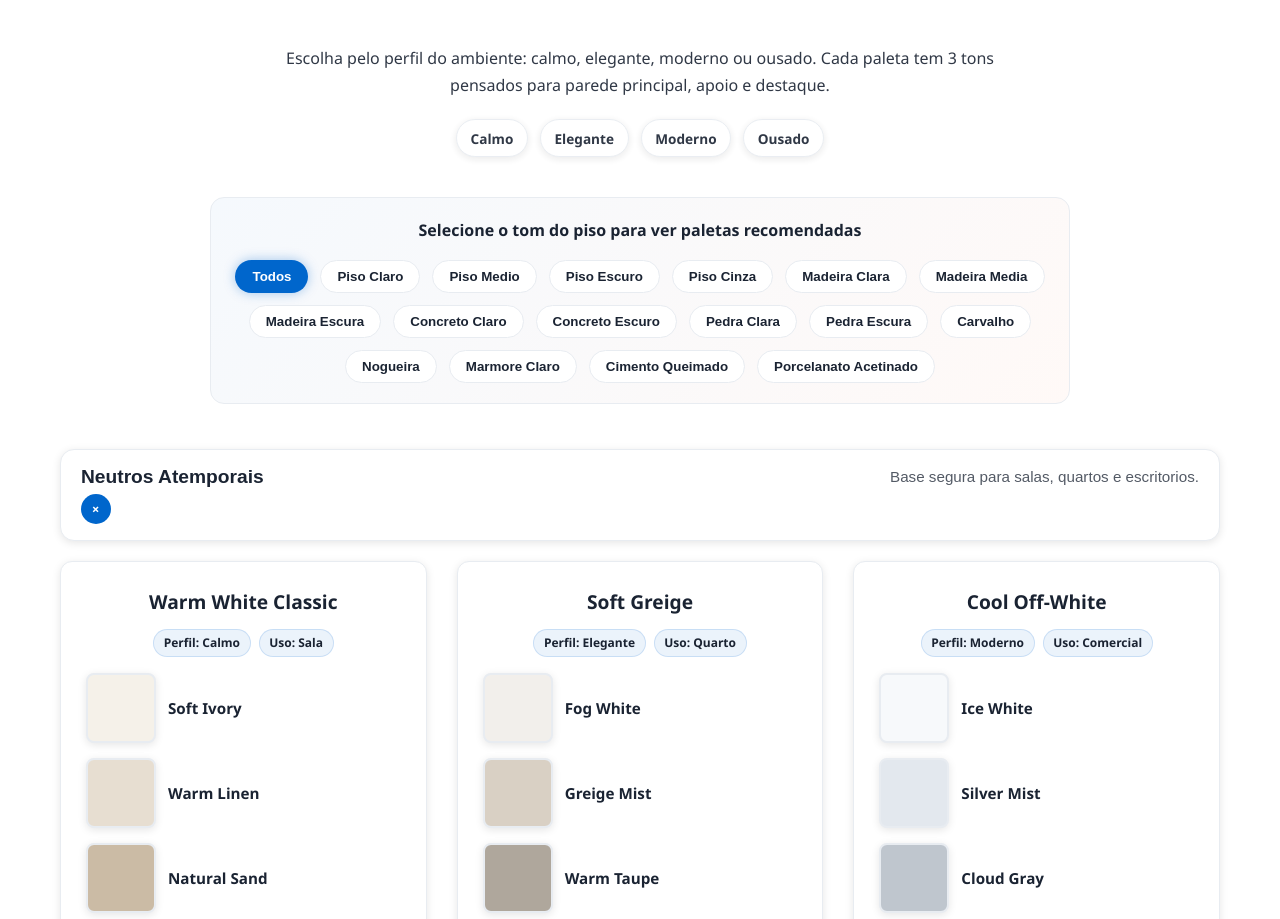
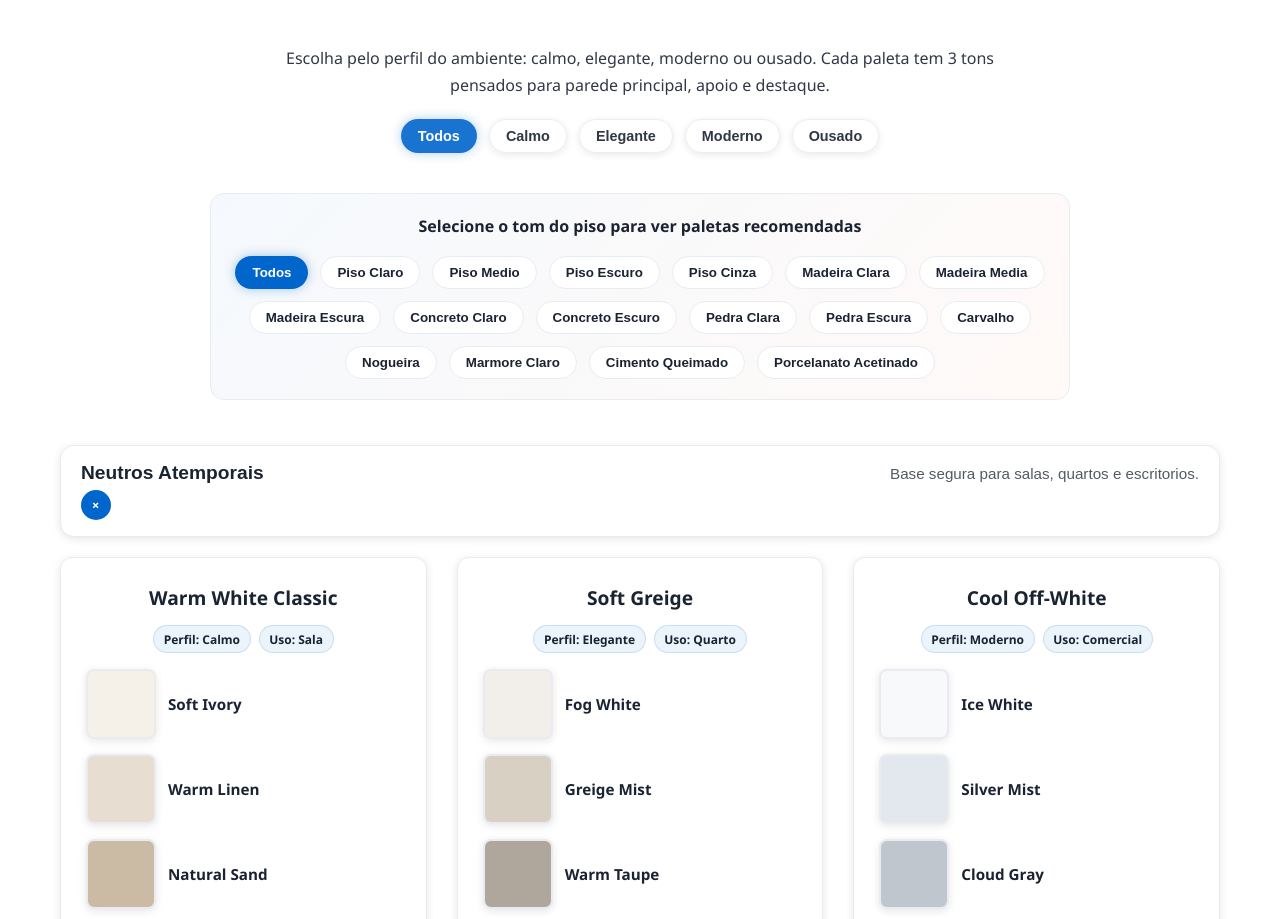
Before and after one commit to limageorgio/painter, a website: page index.html in a window 1280 px wide. Shown: the part 5965-6884 px from the top of the page. Drawn offline with nearby package versions, Linux system fonts and the light colour scheme.

Commit message:
Add profile filtering functionality to palette selection and enhance profile chip styles

```diff
--- a/index.html
+++ b/index.html
@@ -470,11 +470,12 @@
 
             <div class="palettes-intro">
                 <p>Escolha pelo perfil do ambiente: calmo, elegante, moderno ou ousado. Cada paleta tem 3 tons pensados para parede principal, apoio e destaque.</p>
-                <div class="palette-profiles">
-                    <span class="profile-chip">Calmo</span>
-                    <span class="profile-chip">Elegante</span>
-                    <span class="profile-chip">Moderno</span>
-                    <span class="profile-chip">Ousado</span>
+                <div class="palette-profiles" role="group" aria-label="Filtro por perfil do ambiente">
+                    <button type="button" class="profile-chip is-active" data-profile="all" aria-pressed="true">Todos</button>
+                    <button type="button" class="profile-chip" data-profile="calmo" aria-pressed="false">Calmo</button>
+                    <button type="button" class="profile-chip" data-profile="elegante" aria-pressed="false">Elegante</button>
+                    <button type="button" class="profile-chip" data-profile="moderno" aria-pressed="false">Moderno</button>
+                    <button type="button" class="profile-chip" data-profile="ousado" aria-pressed="false">Ousado</button>
                 </div>
             </div>
 
@@ -509,7 +510,7 @@
                 </button>
                 <div class="palette-accordion-panel" hidden>
                     <div class="palettes-grid">
-                    <div class="palette-card" data-floor="claro medio madeira-clara carvalho pedra-clara marmore-claro porcelanato-acetinado">
+                    <div class="palette-card" data-floor="claro medio madeira-clara carvalho pedra-clara marmore-claro porcelanato-acetinado" data-profile="calmo">
                         <div class="palette-name">Warm White Classic</div>
                         <div class="palette-tags">
                             <span class="tag">Perfil: Calmo</span>
@@ -531,7 +532,7 @@
                         </div>
                     </div>
 
-                    <div class="palette-card" data-floor="claro medio madeira-clara carvalho concreto-claro cimento-queimado porcelanato-acetinado">
+                    <div class="palette-card" data-floor="claro medio madeira-clara carvalho concreto-claro cimento-queimado porcelanato-acetinado" data-profile="elegante">
                         <div class="palette-name">Soft Greige</div>
                         <div class="palette-tags">
                             <span class="tag">Perfil: Elegante</span>
@@ -553,7 +554,7 @@
                         </div>
                     </div>
 
-                    <div class="palette-card" data-floor="claro cinza concreto-claro pedra-clara marmore-claro cimento-queimado">
+                    <div class="palette-card" data-floor="claro cinza concreto-claro pedra-clara marmore-claro cimento-queimado" data-profile="moderno">
                         <div class="palette-name">Cool Off-White</div>
                         <div class="palette-tags">
                             <span class="tag">Perfil: Moderno</span>
@@ -575,7 +576,7 @@
                         </div>
                     </div>
 
-                    <div class="palette-card" data-floor="claro medio madeira-clara madeira-media carvalho porcelanato-acetinado">
+                    <div class="palette-card" data-floor="claro medio madeira-clara madeira-media carvalho porcelanato-acetinado" data-profile="calmo">
                         <div class="palette-name">Linen Beige</div>
                         <div class="palette-tags">
                             <span class="tag">Perfil: Calmo</span>
@@ -608,7 +609,7 @@
                 </button>
                 <div class="palette-accordion-panel" hidden>
                     <div class="palettes-grid">
-                    <div class="palette-card" data-floor="medio escuro madeira-media madeira-escura pedra-escura nogueira">
+                    <div class="palette-card" data-floor="medio escuro madeira-media madeira-escura pedra-escura nogueira" data-profile="elegante">
                         <div class="palette-name">Earthy Clay</div>
                         <div class="palette-tags">
                             <span class="tag">Perfil: Elegante</span>
@@ -630,7 +631,7 @@
                         </div>
                     </div>
 
-                    <div class="palette-card" data-floor="medio escuro madeira-media madeira-escura nogueira">
+                    <div class="palette-card" data-floor="medio escuro madeira-media madeira-escura nogueira" data-profile="calmo">
                         <div class="palette-name">Sage Retreat</div>
                         <div class="palette-tags">
                             <span class="tag">Perfil: Calmo</span>
@@ -652,7 +653,7 @@
                         </div>
                     </div>
 
-                    <div class="palette-card" data-floor="claro medio madeira-clara pedra-clara marmore-claro porcelanato-acetinado">
+                    <div class="palette-card" data-floor="claro medio madeira-clara pedra-clara marmore-claro porcelanato-acetinado" data-profile="calmo">
                         <div class="palette-name">Desert Sand</div>
                         <div class="palette-tags">
                             <span class="tag">Perfil: Calmo</span>
@@ -674,7 +675,7 @@
                         </div>
                     </div>
 
-                    <div class="palette-card" data-floor="medio escuro madeira-media madeira-escura pedra-escura nogueira">
+                    <div class="palette-card" data-floor="medio escuro madeira-media madeira-escura pedra-escura nogueira" data-profile="elegante">
                         <div class="palette-name">Olive Grove</div>
                         <div class="palette-tags">
                             <span class="tag">Perfil: Elegante</span>
@@ -707,7 +708,7 @@
                 </button>
                 <div class="palette-accordion-panel" hidden>
                     <div class="palettes-grid">
-                    <div class="palette-card" data-floor="claro medio madeira-clara pedra-clara concreto-claro marmore-claro porcelanato-acetinado">
+                    <div class="palette-card" data-floor="claro medio madeira-clara pedra-clara concreto-claro marmore-claro porcelanato-acetinado" data-profile="calmo">
                         <div class="palette-name">Coastal Breeze</div>
                         <div class="palette-tags">
                             <span class="tag">Perfil: Calmo</span>
@@ -729,7 +730,7 @@
                         </div>
                     </div>
 
-                    <div class="palette-card" data-floor="medio escuro madeira-media madeira-escura concreto-escuro cimento-queimado nogueira">
+                    <div class="palette-card" data-floor="medio escuro madeira-media madeira-escura concreto-escuro cimento-queimado nogueira" data-profile="elegante">
                         <div class="palette-name">Harbor Blue</div>
                         <div class="palette-tags">
                             <span class="tag">Perfil: Elegante</span>
@@ -751,7 +752,7 @@
                         </div>
                     </div>
 
-                    <div class="palette-card" data-floor="claro medio madeira-clara pedra-clara marmore-claro porcelanato-acetinado">
+                    <div class="palette-card" data-floor="claro medio madeira-clara pedra-clara marmore-claro porcelanato-acetinado" data-profile="calmo">
                         <div class="palette-name">Sea Glass</div>
                         <div class="palette-tags">
                             <span class="tag">Perfil: Calmo</span>
@@ -773,7 +774,7 @@
                         </div>
                     </div>
 
-                    <div class="palette-card" data-floor="medio cinza concreto-claro pedra-clara cimento-queimado">
+                    <div class="palette-card" data-floor="medio cinza concreto-claro pedra-clara cimento-queimado" data-profile="moderno">
                         <div class="palette-name">Cape Cod Gray</div>
                         <div class="palette-tags">
                             <span class="tag">Perfil: Moderno</span>
@@ -806,7 +807,7 @@
                 </button>
                 <div class="palette-accordion-panel" hidden>
                     <div class="palettes-grid">
-                    <div class="palette-card" data-floor="medio escuro madeira-escura concreto-escuro pedra-escura nogueira cimento-queimado">
+                    <div class="palette-card" data-floor="medio escuro madeira-escura concreto-escuro pedra-escura nogueira cimento-queimado" data-profile="elegante">
                         <div class="palette-name">Colonial Brick</div>
                         <div class="palette-tags">
                             <span class="tag">Perfil: Elegante</span>
@@ -828,7 +829,7 @@
                         </div>
                     </div>
 
-                    <div class="palette-card" data-floor="medio madeira-media carvalho porcelanato-acetinado">
+                    <div class="palette-card" data-floor="medio madeira-media carvalho porcelanato-acetinado" data-profile="elegante">
                         <div class="palette-name">Craftsman Warmth</div>
                         <div class="palette-tags">
                             <span class="tag">Perfil: Elegante</span>
@@ -850,7 +851,7 @@
                         </div>
                     </div>
 
-                    <div class="palette-card" data-floor="medio escuro madeira-escura pedra-escura nogueira">
+                    <div class="palette-card" data-floor="medio escuro madeira-escura pedra-escura nogueira" data-profile="elegante">
                         <div class="palette-name">Traditional Navy</div>
                         <div class="palette-tags">
                             <span class="tag">Perfil: Elegante</span>
@@ -872,7 +873,7 @@
                         </div>
                     </div>
 
-                    <div class="palette-card" data-floor="claro medio concreto-claro pedra-clara marmore-claro porcelanato-acetinado">
+                    <div class="palette-card" data-floor="claro medio concreto-claro pedra-clara marmore-claro porcelanato-acetinado" data-profile="calmo">
                         <div class="palette-name">Historic Cream</div>
                         <div class="palette-tags">
                             <span class="tag">Perfil: Calmo</span>
@@ -905,7 +906,7 @@
                 </button>
                 <div class="palette-accordion-panel" hidden>
                     <div class="palettes-grid">
-                    <div class="palette-card" data-floor="claro cinza concreto-claro pedra-clara marmore-claro cimento-queimado">
+                    <div class="palette-card" data-floor="claro cinza concreto-claro pedra-clara marmore-claro cimento-queimado" data-profile="moderno">
                         <div class="palette-name">Urban Minimal</div>
                         <div class="palette-tags">
                             <span class="tag">Perfil: Moderno</span>
@@ -927,7 +928,7 @@
                         </div>
                     </div>
 
-                    <div class="palette-card" data-floor="medio cinza concreto-escuro pedra-escura cimento-queimado">
+                    <div class="palette-card" data-floor="medio cinza concreto-escuro pedra-escura cimento-queimado" data-profile="moderno">
                         <div class="palette-name">Concrete Loft</div>
                         <div class="palette-tags">
                             <span class="tag">Perfil: Moderno</span>
@@ -949,7 +950,7 @@
                         </div>
                     </div>
 
-                    <div class="palette-card" data-floor="escuro cinza concreto-escuro pedra-escura cimento-queimado">
+                    <div class="palette-card" data-floor="escuro cinza concreto-escuro pedra-escura cimento-queimado" data-profile="ousado">
                         <div class="palette-name">Charcoal Contrast</div>
                         <div class="palette-tags">
                             <span class="tag">Perfil: Ousado</span>
@@ -971,7 +972,7 @@
                         </div>
                     </div>
 
-                    <div class="palette-card" data-floor="escuro cinza concreto-escuro pedra-escura cimento-queimado">
+                    <div class="palette-card" data-floor="escuro cinza concreto-escuro pedra-escura cimento-queimado" data-profile="ousado">
                         <div class="palette-name">Black Accent</div>
                         <div class="palette-tags">
                             <span class="tag">Perfil: Ousado</span>
@@ -1004,7 +1005,7 @@
                 </button>
                 <div class="palette-accordion-panel" hidden>
                     <div class="palettes-grid">
-                    <div class="palette-card" data-floor="medio escuro madeira-media madeira-escura nogueira">
+                    <div class="palette-card" data-floor="medio escuro madeira-media madeira-escura nogueira" data-profile="ousado">
                         <div class="palette-name">Moody Green</div>
                         <div class="palette-tags">
                             <span class="tag">Perfil: Ousado</span>
@@ -1026,7 +1027,7 @@
                         </div>
                     </div>
 
-                    <div class="palette-card" data-floor="medio escuro madeira-escura concreto-escuro cimento-queimado nogueira">
+                    <div class="palette-card" data-floor="medio escuro madeira-escura concreto-escuro cimento-queimado nogueira" data-profile="ousado">
                         <div class="palette-name">Deep Teal</div>
                         <div class="palette-tags">
                             <span class="tag">Perfil: Ousado</span>
@@ -1048,7 +1049,7 @@
                         </div>
                     </div>
 
-                    <div class="palette-card" data-floor="medio escuro madeira-media madeira-escura nogueira">
+                    <div class="palette-card" data-floor="medio escuro madeira-media madeira-escura nogueira" data-profile="ousado">
                         <div class="palette-name">Rust Luxe</div>
                         <div class="palette-tags">
                             <span class="tag">Perfil: Ousado</span>
@@ -1070,7 +1071,7 @@
                         </div>
                     </div>
 
-                    <div class="palette-card" data-floor="medio escuro madeira-escura pedra-escura nogueira">
+                    <div class="palette-card" data-floor="medio escuro madeira-escura pedra-escura nogueira" data-profile="ousado">
                         <div class="palette-name">Burgundy Studio</div>
                         <div class="palette-tags">
                             <span class="tag">Perfil: Ousado</span>
--- a/styles.css
+++ b/styles.css
@@ -1474,11 +1474,26 @@
     background: var(--card-bg);
     border: 1px solid var(--card-border);
     color: var(--text-color);
-    padding: 0.4rem 0.85rem;
+    padding: 0.5rem 1rem;
     border-radius: 999px;
-    font-size: 0.85rem;
+    font-size: 0.9rem;
     font-weight: 600;
     box-shadow: var(--shadow);
+    cursor: pointer;
+    transition: var(--transition);
+}
+
+.profile-chip:hover {
+    transform: translateY(-2px);
+    border-color: var(--primary-color);
+    box-shadow: var(--shadow-lg);
+}
+
+.profile-chip.is-active {
+    background: var(--primary-color);
+    color: var(--white);
+    border-color: transparent;
+    box-shadow: 0 0 12px rgba(0, 102, 204, 0.35);
 }
 
 .palette-filter {
```
Also changed, not shown: script.js (+56 -1 lines).
